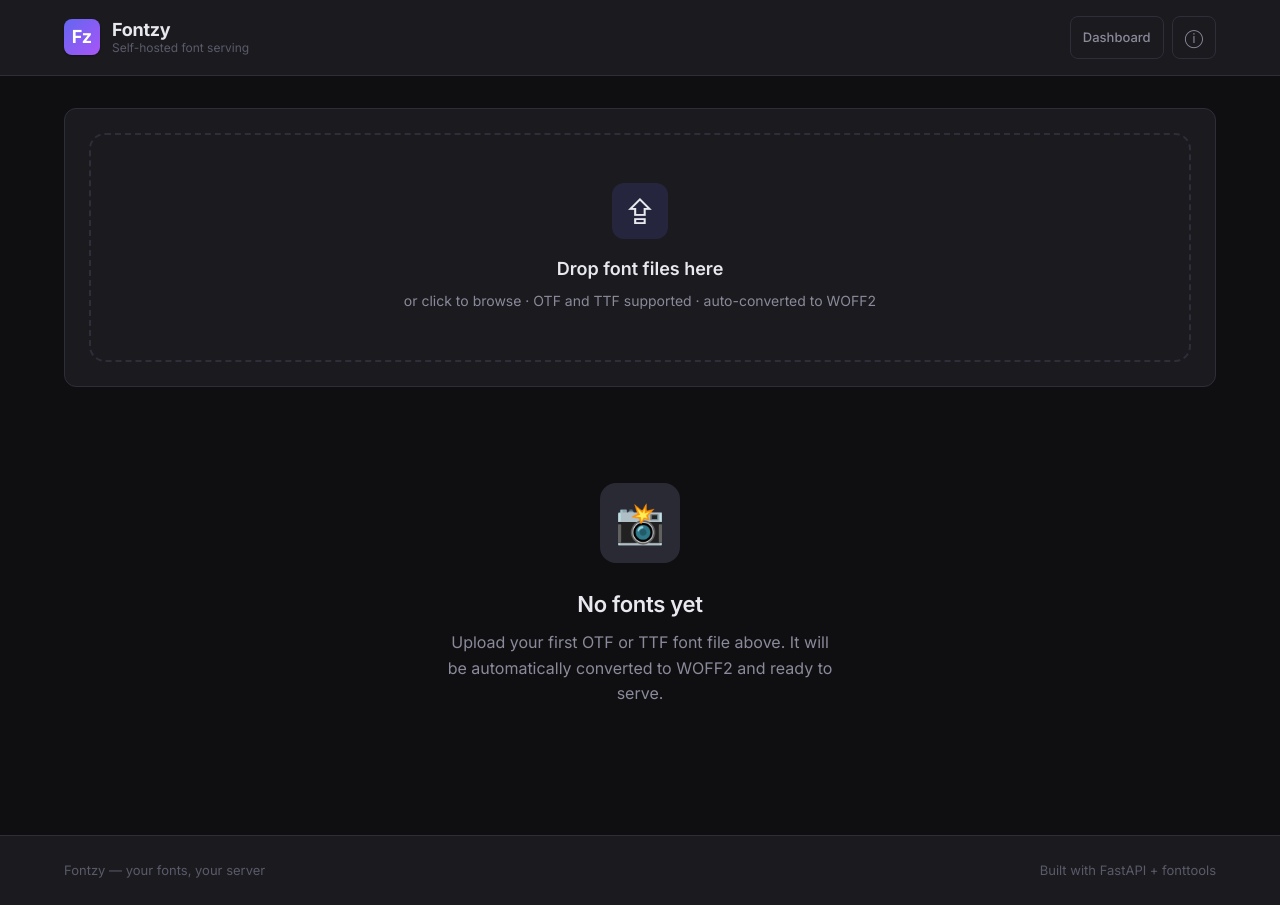
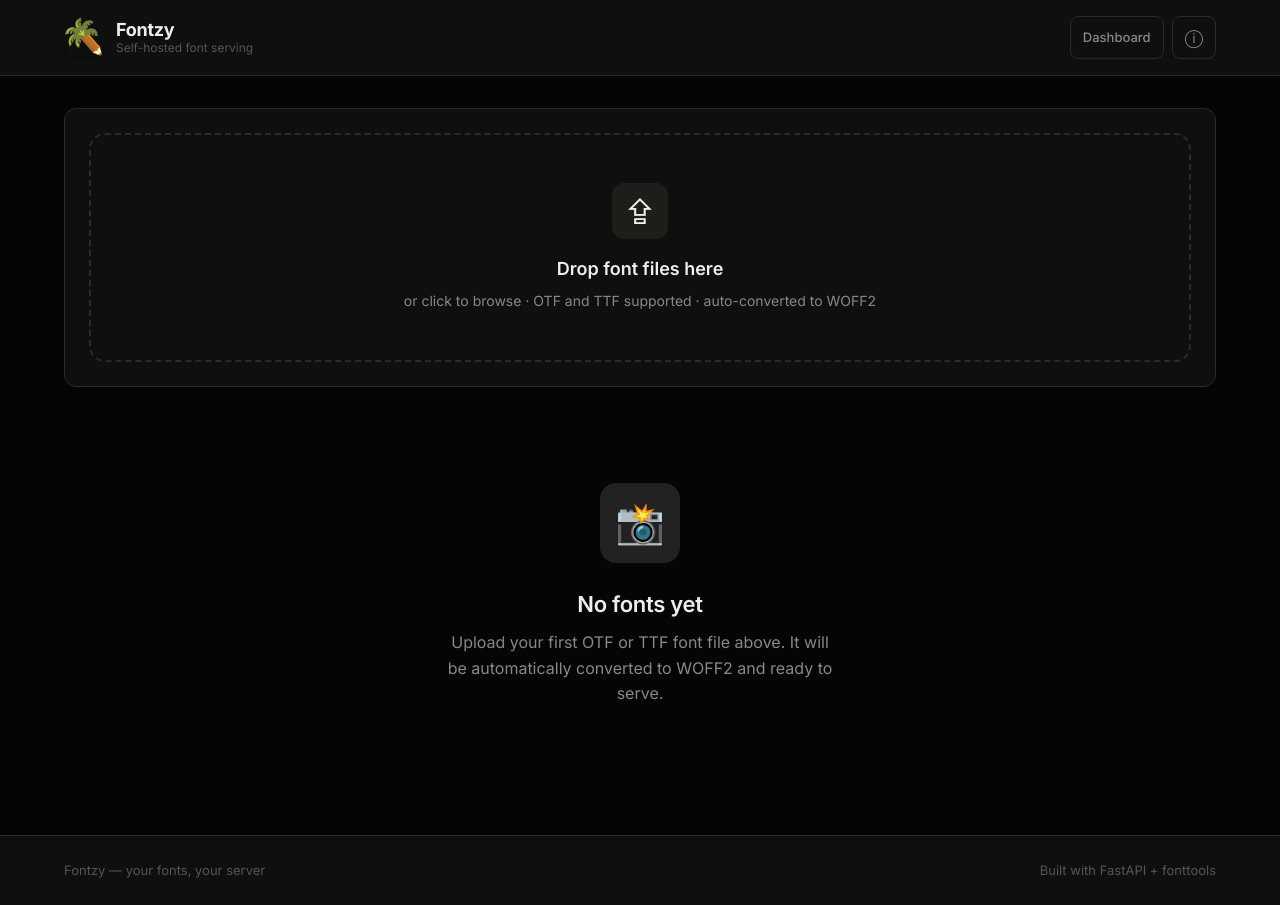
Before and after one commit to WyliGr/Fontzy, a FastAPI app: page / in a window 1280 px wide. Run offline with FastAPI, Linux system fonts and the light colour scheme.

Commit message:
feat(front): Perfect UI 'aux oignons'

```diff
--- a/app/main.py
+++ b/app/main.py
@@ -1,5 +1,6 @@
 """FastAPI application entry point."""
 
+from pathlib import Path
 from fastapi import FastAPI
 from fastapi.staticfiles import StaticFiles
 from fastapi.responses import FileResponse
@@ -19,6 +20,10 @@ app.add_middleware(
 
 app.include_router(api_router)
 app.include_router(ui_router)
+
+# Serve static assets (favicon, logo)
+ASSETS_DIR = Path(__file__).parent / "assets"
+app.mount("/assets", StaticFiles(directory=str(ASSETS_DIR)), name="assets")
 
 # Serve converted font files with long-term caching
 static_app = StaticFiles(directory=str(SERVED_DIR))
--- a/app/templates/base.html
+++ b/app/templates/base.html
@@ -4,34 +4,37 @@
   <meta charset="utf-8">
   <meta name="viewport" content="width=device-width, initial-scale=1">
   <title>{% block title %}Fontzy{% endblock %}</title>
+  <link rel="icon" type="image/x-icon" href="/assets/icon.ico">
+  <link rel="icon" type="image/png" href="/assets/icon.png">
+  <link rel="apple-touch-icon" href="/assets/icon.png">
   <link rel="preconnect" href="https://fonts.googleapis.com">
   <link href="https://fonts.googleapis.com/css2?family=Inter:wght@400;500;600;700&family=JetBrains+Mono:wght@400;500&display=swap" rel="stylesheet">
   <style>
     :root {
-      --bg: #0f0f12;
-      --surface: #1a1a1f;
-      --surface-hover: #22222a;
-      --surface-active: #2a2a35;
-      --border: #2e2e3a;
-      --border-hover: #3e3e4e;
-      --text: #e8e8ef;
-      --text-muted: #8a8a9a;
-      --text-dim: #5a5a6a;
-      --accent: #6366f1;
-      --accent-hover: #8184f8;
-      --accent-dim: rgba(99, 102, 241, 0.15);
-      --danger: #ef4444;
-      --danger-hover: #f87171;
-      --danger-dim: rgba(239, 68, 68, 0.15);
-      --success: #22c55e;
-      --success-dim: rgba(34, 197, 94, 0.15);
-      --warning: #f59e0b;
+      --bg: #050505;
+      --surface: #0f0f0f;
+      --surface-hover: #181818;
+      --surface-active: #222222;
+      --border: #2a2a2a;
+      --border-hover: #3a3a3a;
+      --text: #eeeeee;
+      --text-muted: #888888;
+      --text-dim: #555555;
+      --accent: #657153;
+      --accent-hover: #849672;
+      --accent-dim: rgba(101, 113, 83, 0.15);
+      --danger: #cc4444;
+      --danger-hover: #e06666;
+      --danger-dim: rgba(204, 68, 68, 0.12);
+      --success: #849672;
+      --success-dim: rgba(132, 150, 114, 0.15);
+      --warning: #a3b08f;
       --radius-sm: 8px;
       --radius-md: 12px;
       --radius-lg: 16px;
-      --shadow-sm: 0 1px 2px rgba(0,0,0,0.3);
-      --shadow-md: 0 4px 12px rgba(0,0,0,0.4);
-      --shadow-lg: 0 8px 24px rgba(0,0,0,0.5);
+      --shadow-sm: 0 1px 2px rgba(0,0,0,0.5);
+      --shadow-md: 0 4px 12px rgba(0,0,0,0.6);
+      --shadow-lg: 0 8px 24px rgba(0,0,0,0.7);
       --transition: all 0.2s ease;
     }
 
@@ -86,17 +89,21 @@
     }
 
     .brand-icon {
-      width: 36px;
-      height: 36px;
-      background: linear-gradient(135deg, var(--accent), #a855f7);
+      width: 40px;
+      height: 40px;
       border-radius: var(--radius-sm);
       display: flex;
       align-items: center;
       justify-content: center;
-      font-weight: 700;
-      font-size: 18px;
-      color: white;
+      flex-shrink: 0;
+      overflow: hidden;
       box-shadow: var(--shadow-sm);
+    }
+
+    .brand-icon img {
+      width: 100%;
+      height: 100%;
+      object-fit: cover;
     }
 
     .brand-text {
@@ -314,10 +321,10 @@
       flex-shrink: 0;
     }
 
-    .stat-icon.blue { background: var(--accent-dim); }
-    .stat-icon.green { background: var(--success-dim); }
-    .stat-icon.orange { background: rgba(245, 158, 11, 0.15); }
-    .stat-icon.purple { background: rgba(168, 85, 247, 0.15); }
+    .stat-icon.blue { background: rgba(255, 255, 255, 0.06); }
+    .stat-icon.green { background: rgba(255, 255, 255, 0.06); }
+    .stat-icon.orange { background: rgba(255, 255, 255, 0.06); }
+    .stat-icon.purple { background: rgba(255, 255, 255, 0.06); }
 
     .stat-value {
       font-size: 24px;
@@ -366,18 +373,21 @@
 
     .family-card-preview-text {
       font-size: 32px;
-      line-height: 1.2;
+      line-height: 1.3;
       overflow: hidden;
-      text-overflow: ellipsis;
-      white-space: nowrap;
+      display: -webkit-box;
+      -webkit-line-clamp: 2;
+      -webkit-box-orient: vertical;
+      word-break: break-word;
     }
 
     .family-card-preview-abc {
-      font-size: 14px;
+      font-size: 13px;
       color: var(--text-dim);
       overflow: hidden;
       text-overflow: ellipsis;
       white-space: nowrap;
+      opacity: 0.7;
     }
 
     .family-card-body {
@@ -731,7 +741,7 @@
     <header class="header">
       <div class="container header-inner">
         <a href="/" class="brand">
-          <div class="brand-icon">Fz</div>
+          <div class="brand-icon"><img src="/assets/icon.png" alt="Fontzy"></div>
           <div class="brand-text">
             <span class="brand-name">Fontzy</span>
             <span class="brand-tagline">Self-hosted font serving</span>
--- a/app/templates/index.html
+++ b/app/templates/index.html
@@ -1,4 +1,11 @@
 {% extends "base.html" %}
+
+{% block head %}
+  {% for fam in families %}
+  <link rel="preload" href="/api/font?family={{ fam.name }}" as="style" onload="this.onload=null;this.rel='stylesheet'">
+  <noscript><link rel="stylesheet" href="/api/font?family={{ fam.name }}"></noscript>
+  {% endfor %}
+{% endblock %}
 
 {% block content %}
 
@@ -95,7 +102,7 @@
             <span class="text-success">-{{ fam.savings }}%</span>
           </div>
           <div style="height: 4px; background: var(--surface-active); border-radius: 2px; overflow: hidden;">
-            <div style="width: {{ fam.savings }}%; height: 100%; background: linear-gradient(90deg, var(--success), var(--accent)); border-radius: 2px; transition: width 1s ease;"></div>
+            <div style="width: {{ fam.savings }}%; height: 100%; background: linear-gradient(90deg, var(--text-dim), var(--text-muted)); border-radius: 2px; transition: width 1s ease;"></div>
           </div>
         </div>
       </div>
```
Also changed, not shown: app/assets/icon.ico (added), app/assets/icon.png (added).
